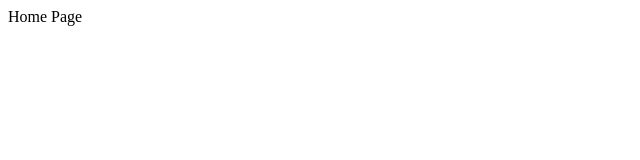
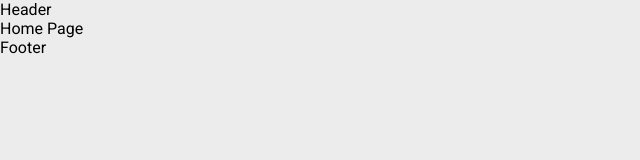
Before and after one commit to SimonisManolis/nba, a React app: page / in a window 1280 px wide. Shown: the whole page, without its empty margins (0-640 px from the left). Built offline with nearby package versions, Linux system fonts and the light colour scheme.

Commit message:
before eject

```diff
--- a/public/index.html
+++ b/public/index.html
@@ -16,7 +16,8 @@
     -->
     <link rel="stylesheet" href="https://cdnjs.cloudflare.com/ajax/libs/font-awesome/5.11.2/css/fontawesome.min.css" />
     <link rel="stylesheet" type="text/css" charset="UTF-8" href="https://cdnjs.cloudflare.com/ajax/libs/slick-carousel/1.6.0/slick.min.css" />
-<link rel="stylesheet" type="text/css" href="https://cdnjs.cloudflare.com/ajax/libs/slick-carousel/1.6.0/slick-theme.min.css" />
+    <link rel="stylesheet" type="text/css" href="https://cdnjs.cloudflare.com/ajax/libs/slick-carousel/1.6.0/slick-theme.min.css" />
+    <link href="https://fonts.googleapis.com/css?family=Roboto:300,400,500,700&display=swap" rel="stylesheet">
     <!--
       Notice the use of %PUBLIC_URL% in the tags above.
       It will be replaced with the URL of the `public` folder during the build.
--- /dev/null
+++ b/src/hoc/Layout/layout.css
@@ -0,0 +1,10 @@
+body {
+    margin: 0;
+    padding: 0;
+    background-color: #ececec;
+    font-family: 'Roboto', sans-serif;
+}
+
+a {
+    text-decoration: none;
+}
--- /dev/null
+++ b/src/hoc/Layout/layout.js
@@ -0,0 +1,20 @@
+import React , { Component } from 'react';
+import './layout.css'
+
+class Layout extends Component {
+    state = {
+
+    }
+
+    render(){
+        return(
+            <div>
+                Header
+                {this.props.children}
+                Footer
+            </div>
+        )
+    }
+}
+
+export default Layout;
--- a/src/routes.js
+++ b/src/routes.js
@@ -3,13 +3,17 @@ import { Route, Switch } from 'react-router-dom';
 
 //COMPONENTS
 import Home from './components/Home/home';
+import Layout from './hoc/Layout/layout';
 
 class Routes extends Component {
     render(){
         return(
-            <Switch>
-                <Route path="/" exact component={Home}/>
-            </Switch>
+            <Layout>
+                <Switch>
+                    <Route path="/" exact component={Home}/>
+                </Switch>
+            </Layout>
+
         )
     }
 }
```
